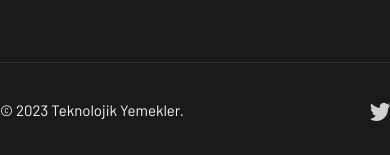
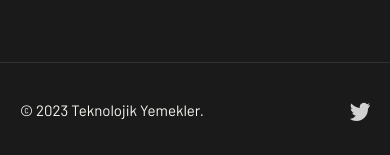
Before and after one commit to sedaahi/pizza-order-project-s8, a React (Vite) app: page /order in a window 390 px wide. Shown: the part 3481-3636 px from the top of the page. Built offline with nearby package versions, Linux system fonts and the light colour scheme; a web font is replaced by a local one.

Commit message:
css düzeltmeleri*

```diff
--- a/src/components/Footer.jsx
+++ b/src/components/Footer.jsx
@@ -69,7 +69,7 @@ export default function Footer() {
       </div>
 
       <div className="w-full border-t border-white/10 ">
-        <div className="mx-auto flex max-w-[1440px] items-center justify-between  py-9 md:px-20 md:px-40 ">
+        <div className="mx-auto flex max-w-[1440px] items-center justify-between px-5 py-9 md:px-20 md:px-40 ">
           <p className="text-[15px] text-[#FAF7F2]">© 2023 Teknolojik Yemekler.</p>
 
           <svg
```
